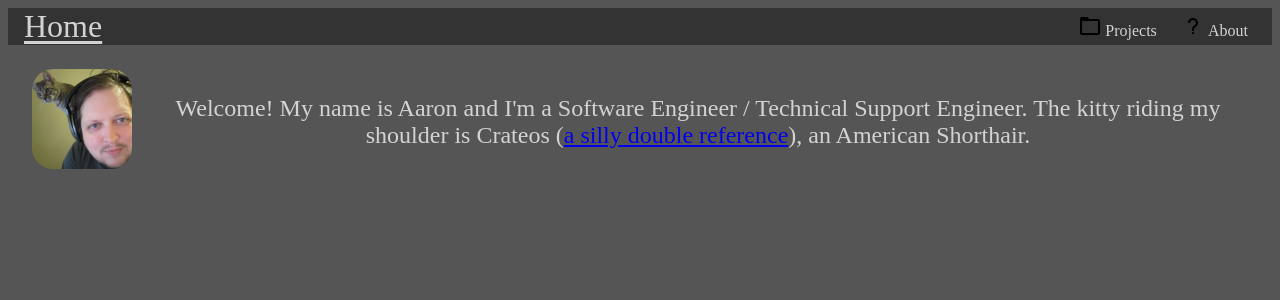
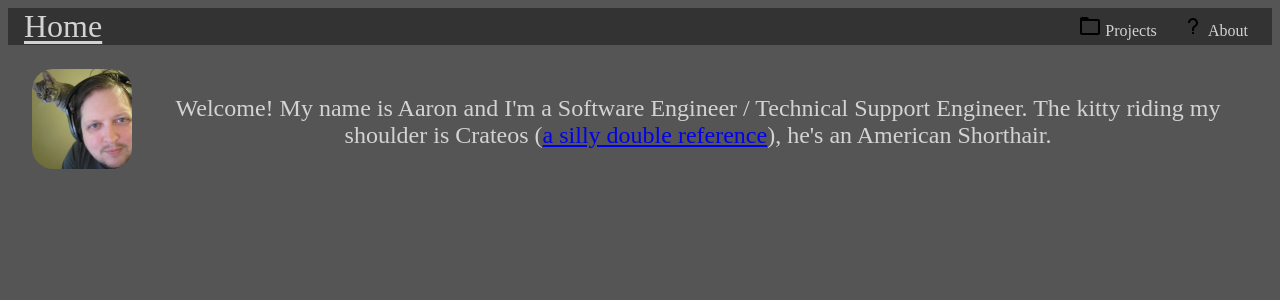
Before and after one commit to DemonMage/demonmage.com, a React (Vite) app in the folder demonmage.com/: page / in a window 1280 px wide. Shown: the top 300 px of the page. Built offline with nearby package versions, Linux system fonts and the light colour scheme.

Commit message:
Corrected crateos' description

```diff
--- a/demonmage.com/src/pages/Home.jsx
+++ b/demonmage.com/src/pages/Home.jsx
@@ -14,7 +14,7 @@ function Home() {
           <a href="https://ddowiki.com/page/Crateos" target="_blank">
             a silly double reference
           </a>
-          ), an American Shorthair.
+          ), he's an American Shorthair.
         </p>
       </section>
     </div>
```
